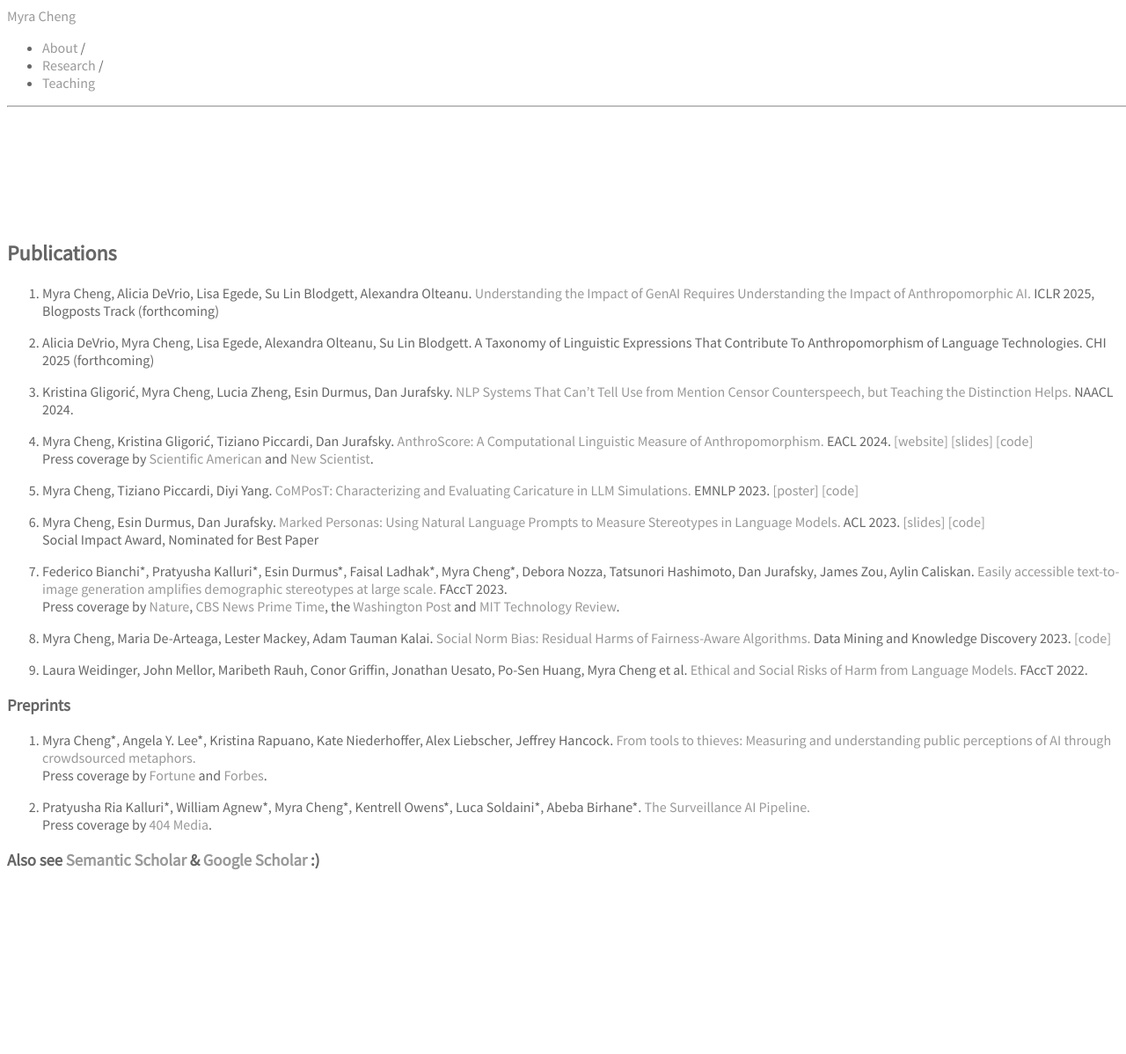
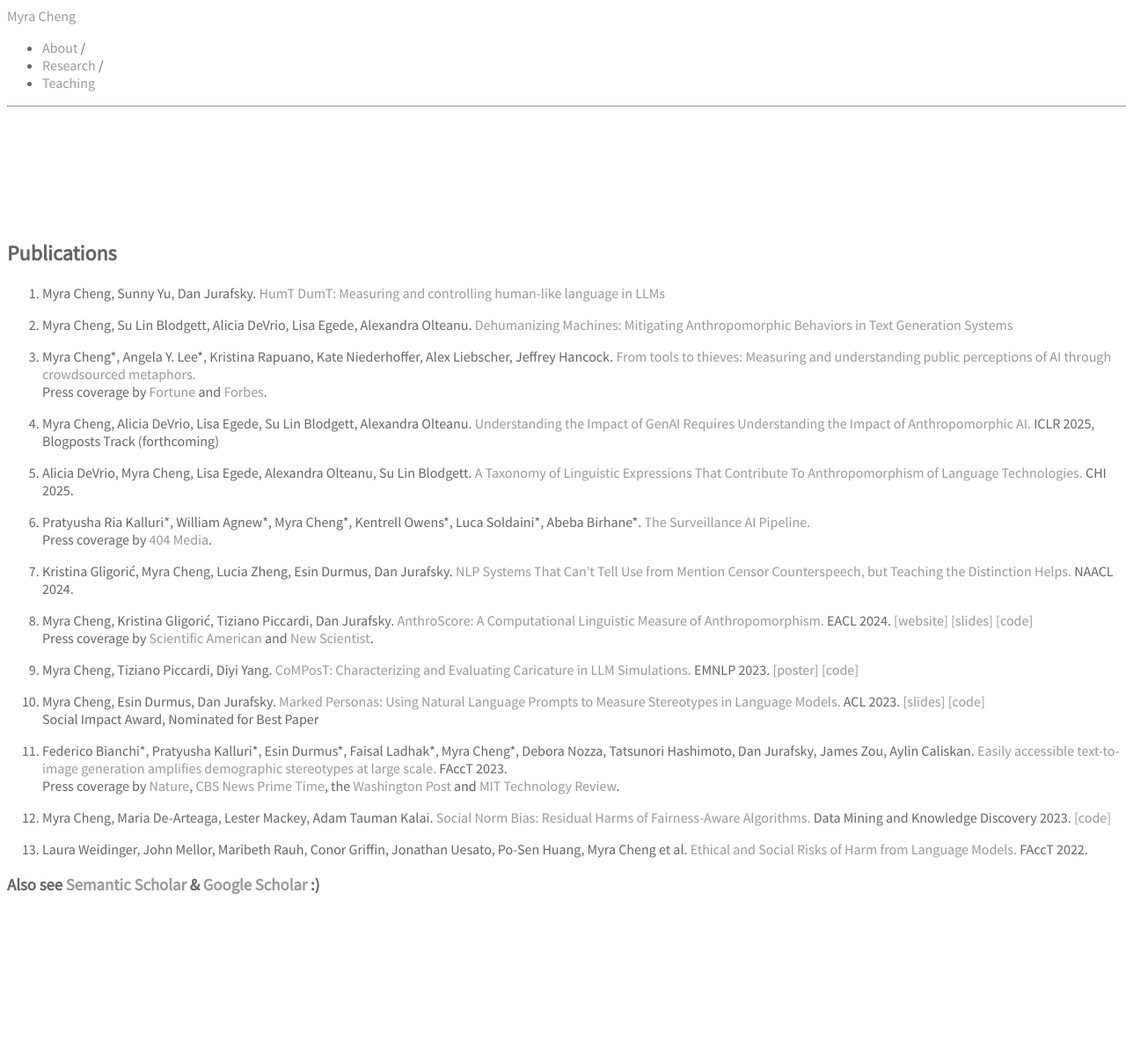
Before and after one commit to myracheng/myracheng.github.io, a Jekyll site: the page built from research.md, in a window 1280 px wide. Shown: the whole page at 88% size. Built offline with Jekyll 4.4.1, drawn with Linux system fonts in a browser that asks for light colours; some web fonts are replaced; our own code applies the rules of GitHub Pages for plain Markdown files; after the commit the page ends 1167 px from its top, so only the background shows below that.

Commit message:
Update research.md

```diff
--- a/research.md
+++ b/research.md
@@ -1,7 +1,18 @@
 ## Publications
+1. Myra Cheng, Sunny Yu, Dan Jurafsky. [HumT DumT: Measuring and controlling human-like language in LLMs](https://www.arxiv.org/pdf/2502.13259)
+
+2. Myra Cheng, Su Lin Blodgett,  Alicia DeVrio, Lisa Egede, Alexandra Olteanu. [Dehumanizing Machines: Mitigating Anthropomorphic Behaviors in Text Generation Systems](https://arxiv.org/pdf/2502.14019)
+
+
+1. Myra Cheng\*, Angela Y. Lee\*, Kristina Rapuano, Kate Niederhoffer, Alex Liebscher, Jeffrey Hancock. [From tools to thieves: Measuring and understanding public perceptions of AI through crowdsourced metaphors.](https://www.arxiv.org/pdf/2501.18045)
+<span  class="subline">Press coverage by [Fortune](https://fortune.com/2025/02/13/chatbot-friends-anthromorphism-competence-stanford-unviversity-study/) and [Forbes](https://www.forbes.com/sites/lanceeliot/2025/02/14/why-our-metaphors-about-ai-shape-how-ai-thinks-about-us/).</span>
+
 1. Myra Cheng, Alicia DeVrio, Lisa Egede, Su Lin Blodgett, Alexandra Olteanu. [Understanding the Impact of GenAI Requires Understanding the Impact of Anthropomorphic AI.](https://arxiv.org/pdf/2410.08526) ICLR 2025, Blogposts Track (forthcoming)
 
-2. Alicia DeVrio, Myra Cheng, Lisa Egede, Alexandra Olteanu, Su Lin Blodgett. A Taxonomy of Linguistic Expressions That Contribute To Anthropomorphism of Language Technologies. CHI 2025 (forthcoming)
+2. Alicia DeVrio, Myra Cheng, Lisa Egede, Alexandra Olteanu, Su Lin Blodgett. [A Taxonomy of Linguistic Expressions That Contribute To Anthropomorphism of Language Technologies.](https://arxiv.org/pdf/2502.09870) CHI 2025.
+
+2. Pratyusha Ria Kalluri\*, William Agnew\*, Myra Cheng\*, Kentrell Owens\*, Luca Soldaini\*, Abeba Birhane\*. [The Surveillance AI Pipeline.](https://arxiv.org/pdf/2309.15084.pdf)
+<span  class="subline">Press coverage by [404 Media](https://www.404media.co/how-the-surveillance-ai-pipeline-literally-objectifies-human-beings/).</span>
 
 1. Kristina Gligorić, Myra Cheng, Lucia Zheng, Esin Durmus, Dan Jurafsky. [NLP Systems That Can’t Tell Use from Mention Censor Counterspeech, but Teaching the Distinction Helps.](https://arxiv.org/pdf/2404.01651.pdf) NAACL 2024.
 
@@ -21,15 +32,5 @@ Press coverage by [Scientific American](https://www.scientificamerican.com/artic
 
 7. Laura Weidinger, John Mellor, Maribeth Rauh, Conor Griffin, Jonathan Uesato, Po-Sen Huang, Myra Cheng et al. [Ethical and Social Risks of Harm from Language Models.](https://arxiv.org/pdf/2112.04359.pdf) FAccT 2022.
 
-### Preprints
-
-1. Myra Cheng\*, Angela Y. Lee\*, Kristina Rapuano, Kate Niederhoffer, Alex Liebscher, Jeffrey Hancock. [From tools to thieves: Measuring and understanding public perceptions of AI through crowdsourced metaphors.](https://www.arxiv.org/pdf/2501.18045)
-<span  class="subline">Press coverage by [Fortune](https://fortune.com/2025/02/13/chatbot-friends-anthromorphism-competence-stanford-unviversity-study/) and [Forbes](https://www.forbes.com/sites/lanceeliot/2025/02/14/why-our-metaphors-about-ai-shape-how-ai-thinks-about-us/).</span>
-
-2. Pratyusha Ria Kalluri\*, William Agnew\*, Myra Cheng\*, Kentrell Owens\*, Luca Soldaini\*, Abeba Birhane\*. [The Surveillance AI Pipeline.](https://arxiv.org/pdf/2309.15084.pdf)
-<span  class="subline">Press coverage by [404 Media](https://www.404media.co/how-the-surveillance-ai-pipeline-literally-objectifies-human-beings/).</span>
 
 ### Also see [Semantic Scholar](https://www.semanticscholar.org/author/M.-Cheng/2149615775) & [Google Scholar](https://scholar.google.com/citations?user=gaslQl8AAAAJ&hl=en) :)
-
-
-<br><br>
```
